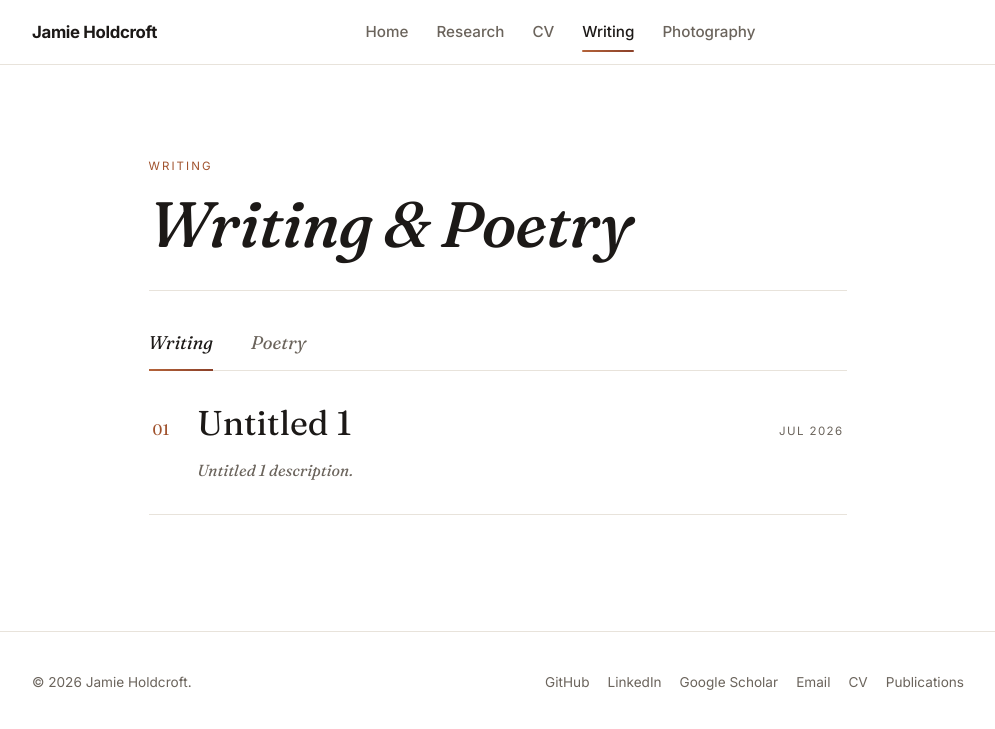
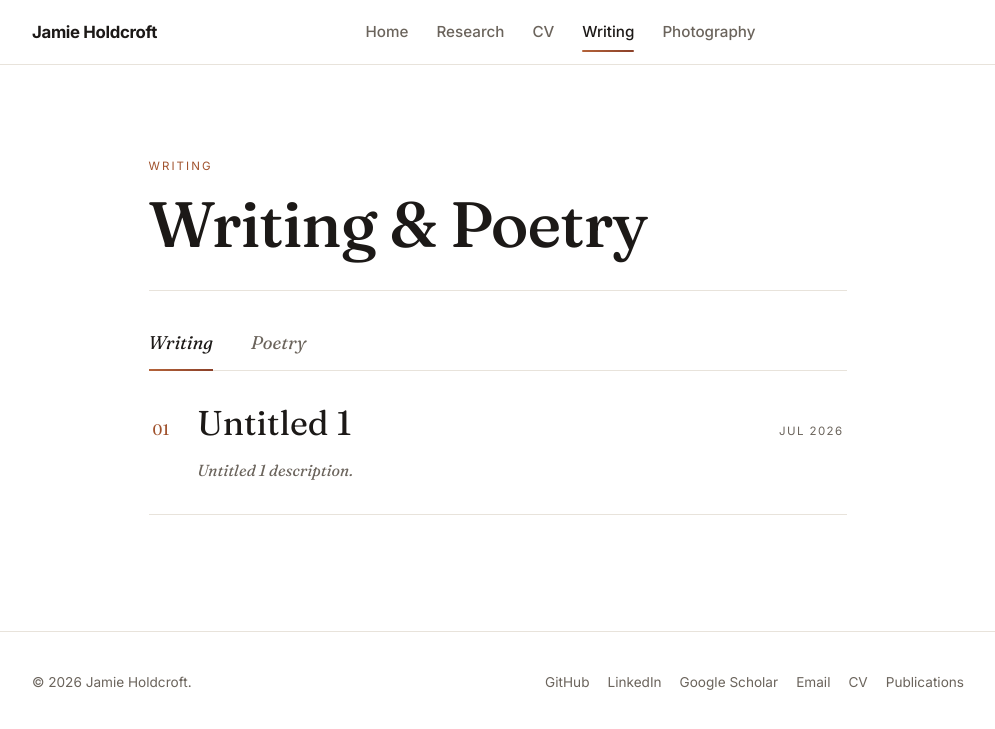
Before and after one commit to JamieHoldcroft/jamieholdcroft.github.io, a Jekyll site: the page built from writing.html, in a window 1280 px wide. Shown: the top 729 px of the page, without its empty margins (142-1137 px from the left). Built offline with Jekyll 4.4.1, drawn with Linux system fonts in a browser that asks for light colours.

Commit message:
Set literary titles roman (less swashy), balance homepage meta description

```diff
--- a/css/style.css
+++ b/css/style.css
@@ -210,7 +210,7 @@ p { color: var(--text-muted); margin: 0 0 1em; }
    not the site-wide default. Higher specificity than .hero h1 by design. */
 h1.literary-heading {
   font-family: var(--font-literary);
-  font-style: italic;
+  font-style: normal;
   font-weight: 500;
 }
 
@@ -399,7 +399,7 @@ h1.literary-heading {
 }
 .writing-hero h1 {
   font-family: var(--font-literary);
-  font-style: italic;
+  font-style: normal;
   font-weight: 500;
   font-size: clamp(2.6rem, 6vw, 4rem);
   line-height: 1;
@@ -508,7 +508,7 @@ article.prose {
 article.prose p { color: var(--text); }
 article.prose h1 {
   font-family: var(--font-literary);
-  font-style: italic;
+  font-style: normal;
   font-weight: 500;
   font-size: clamp(2.2rem, 5vw, 3.2rem);
   line-height: 1.05;
--- a/index.html
+++ b/index.html
@@ -1,7 +1,7 @@
 ---
 layout: default
 title: "Jamie Holdcroft"
-description: "I'm Jamie Holdcroft, an undergraduate researcher in maths & computer science at UNSW Sydney. This site is a little about me — my research, writing, and photography."
+description: "I'm Jamie Holdcroft, a maths & computer science student at UNSW Sydney — this site is a little about me: my research, writing, and photography."
 ---
 <section class="hero">
   <div class="container">
```
